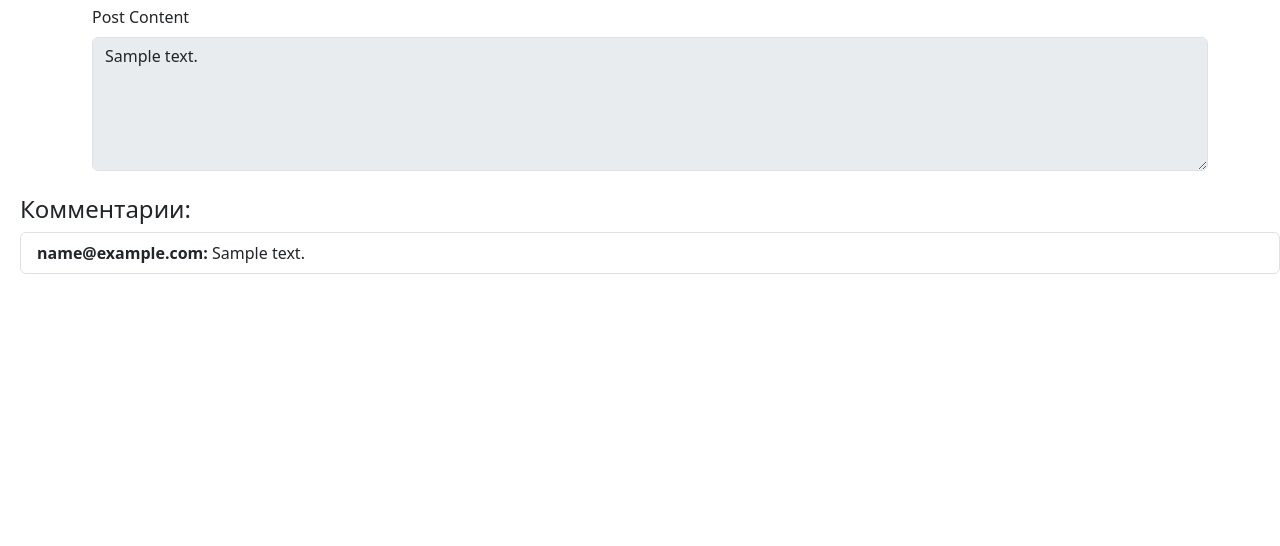
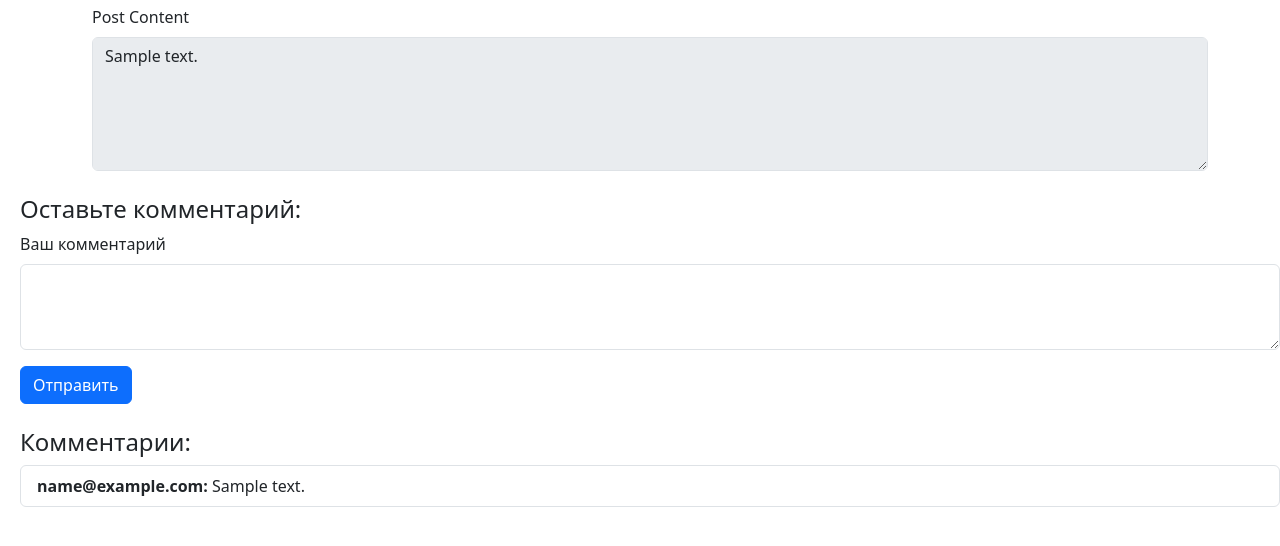
Before and after one commit to Ridmovies/fastapi-pet-social-network, a FastAPI app: template src/templates/posts/post_detail.html in a window 1280 px wide. Shown: the part 171-717 px from the top of the page. Run offline with FastAPI, Linux system fonts and the light colour scheme; the template is opened without the code that fills it: most values are stand-ins (such as "Sample title", 1, 10 or a date in 2020); parts of the project's set-up code (start-up, migrations or seed data) failed here and were passed over.

Commit message:
add comment page

```diff
--- /dev/null
+++ b/src/static/js/post/add_comment.js
@@ -0,0 +1,48 @@
+document.getElementById('addCommentForm').addEventListener('submit', async function(event) {
+    event.preventDefault();
+
+    const postId = this.dataset.postId; // Получаем ID поста из атрибута data-post-id формы
+    const commentText = document.getElementById('newComment').value.trim();
+
+    if (!commentText) {
+        alert('Пожалуйста, введите текст комментария.');
+        return;
+    }
+
+    try {
+        // Отправляем POST-запрос на сервер
+        const response = await fetch(`/api/v1/post/${postId}/comment`, {
+            method: 'POST',
+            headers: {
+                'Content-Type': 'application/json'
+            },
+            body: JSON.stringify({
+                content: commentText
+            })
+        });
+
+
+        if (!response.ok) {
+            throw new Error('Не удалось отправить комментарий.');
+        }
+
+        // Очищаем поле ввода комментария
+        document.getElementById('newComment').value = '';
+
+        // Обновляем список комментариев на странице
+        const currentUserEmail = '{{ current_user.email }}'; // Предполагается, что переменная current_user доступна в шаблоне
+        const newCommentItem = `
+            <li class="list-group-item">
+                <strong>${currentUserEmail}:</strong> ${commentText}
+            </li>
+        `;
+
+        const commentsList = document.getElementById('commentsList');
+        commentsList.insertAdjacentHTML('beforeend', newCommentItem);
+
+        alert('Комментарий отправлен успешно!');
+    } catch (error) {
+        console.error('Ошибка:', error);
+        alert('Произошла ошибка при отправке комментария. Попробуйте еще раз.');
+    }
+});
--- a/src/templates/posts/post_detail.html
+++ b/src/templates/posts/post_detail.html
@@ -25,11 +25,22 @@
     </form>
 </div>
 
+<!-- Форма для добавления нового комментария -->
+<div class="mt-4">
+    <h4>Оставьте комментарий:</h4>
+    <form id="addCommentForm" data-post-id="{{ post.id }}">
+        <div class="mb-3">
+            <label for="newComment" class="form-label">Ваш комментарий</label>
+            <textarea class="form-control" id="newComment" rows="3"></textarea>
+        </div>
+        <button type="submit" class="btn btn-primary" id="addCommentButton">Отправить</button>
+    </form>
+</div>
 
 <!-- Список комментариев -->
 <div class="mt-4">
     <h4>Комментарии:</h4>
-    <ul class="list-group">
+    <ul id="commentsList" class="list-group">
         {% for comment in post.comments %}
         <li class="list-group-item">
             <strong>{{ comment.user.email }}:</strong> {{ comment.content }}
@@ -41,5 +52,6 @@
 <!-- Подключение внешнего файла скриптов -->
 <script src="/static/js/post/delete_post.js"></script>
 <script src="/static/js/post/edit_post2.js"></script>
+<script src="/static/js/post/add_comment.js"></script>
 
 {% endblock %}
```
